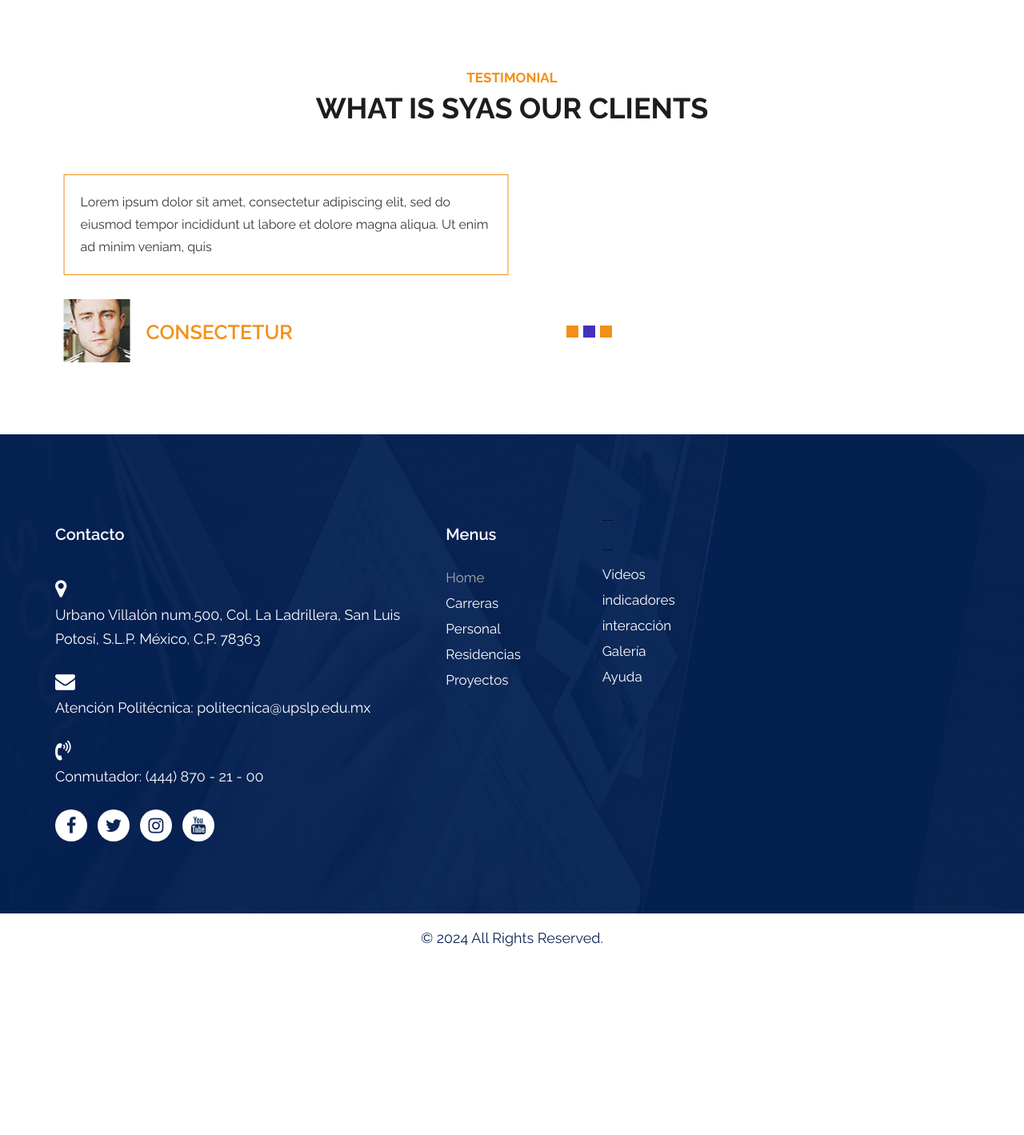
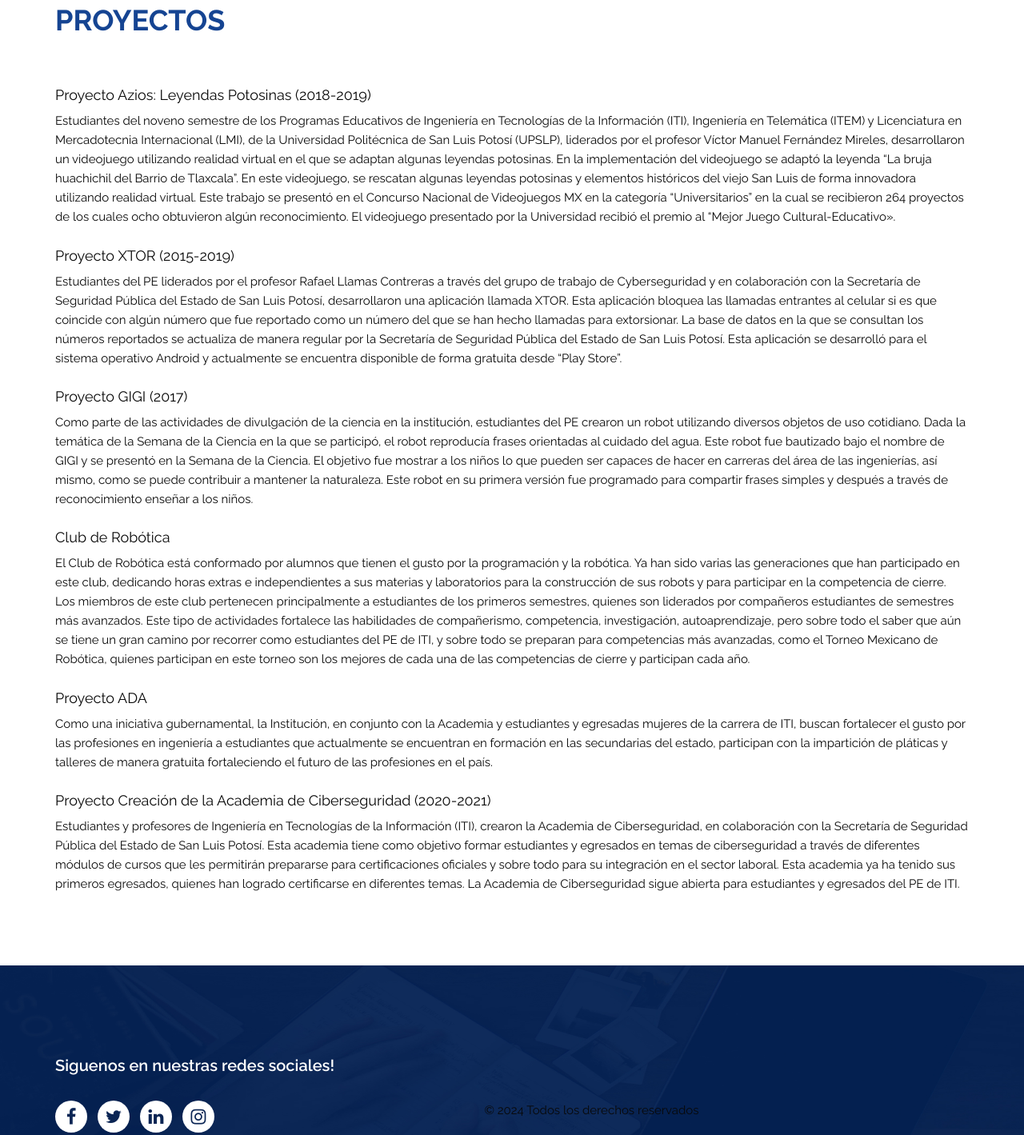
Before and after one commit to lufeisli/proyecAITI, a website: page proyectos.html in a window 1280 px wide. Shown: the part 400-1819 px from the top of the page at 80% size. Before the commit the page ends 1604 px from the top, so only its background shows below. Drawn offline with nearby package versions, Linux system fonts and the light colour scheme.

Commit message:
proyectos

```diff
--- a/proyectos.html
+++ b/proyectos.html
@@ -30,6 +30,7 @@
    <!--[if lt IE 9]>
       <script src="https://oss.maxcdn.com/html5shiv/3.7.3/html5shiv.min.js"></script>
       <script src="https://oss.maxcdn.com/respond/1.4.2/respond.min.js"></script><![endif]-->
+
 </head>
 <!-- body -->
 
@@ -45,7 +46,7 @@
       <div class="container">
          <div class="row">
             <div class="col-md-7 col-lg-7">
-               <div class="text-bg">
+               <div class="text-bg" >
                   <h1>PROYECTOS ATIT</h1>
                   <span>UPSLP</span>
                </div>
@@ -54,18 +55,20 @@
       </div>
    </section>
    <!-- end banner -->
+
+   <!-- header -->
    <header>
       <!-- header inner -->
       <div class="header_bo">
          <div class="row">
             <div class="col-md-9 col-sm-7">
-                        <nav class="navigation navbar navbar-expand-md navbar-dark ">
+               <nav class="navigation navbar navbar-expand-md navbar-dark">
                   <button class="navbar-toggler" type="button" data-toggle="collapse" data-target="#navbarsExample04" aria-controls="navbarsExample04" aria-expanded="false" aria-label="Toggle navigation">
                      <span class="navbar-toggler-icon"></span>
                   </button>
                   <div class="collapse navbar-collapse" id="navbarsExample04">
                      <ul class="navbar-nav mr-auto">
-                                 <li class="nav-item ">
+                        <li class="nav-item">
                            <a class="nav-link" href="index.html">Home</a>
                         </li>
                         <li class="nav-item">
@@ -84,7 +87,7 @@
                            <a class="nav-link" href="videos.html">Videos</a>
                         </li>
                         <li class="nav-item">
-                                    <a class="nav-link" href="indicadores.html">indicadores</a>
+                           <a class="nav-link" href="indicadores.html">Indicadores</a>
                         </li>
                         <li class="nav-item">
                            <a class="nav-link" href="Interaccion.html">Interacción</a>
@@ -101,133 +104,74 @@
             </div>
          </div>
       </div>
-         </div>
    </header>
    <!-- end header inner -->
    <!-- end header -->
-      <!-- testimonial -->
-      <div id="client"  class="testimonial">
+
+   <!-- Proyectos -->
+   <br>
+   <section class="proyectos_section">
       <div class="container">
          <div class="row">
             <div class="col-md-12">
                <div class="titlepage">
-                     <h2><strong class="yellow">testimonial</strong><br>What is Syas our clients</h2>
+                  <h2>Proyectos</h2>
+               </div>
+            </div>
+         </div>
+         <div class="row">
+            <div class="col-md-12">
+               <div class="proyecto_box">
+                  <h3>Proyecto Azios: Leyendas Potosinas (2018-2019)</h3>
+                  <p>Estudiantes del noveno semestre de los Programas Educativos de Ingeniería en Tecnologías de la Información (ITI), Ingeniería en Telemática (ITEM) y Licenciatura en Mercadotecnia Internacional (LMI), de la Universidad Politécnica de San Luis Potosí (UPSLP), liderados por el profesor Víctor Manuel Fernández Mireles, desarrollaron un videojuego utilizando realidad virtual en el que se adaptan algunas leyendas potosinas. En la implementación del videojuego se adaptó la leyenda “La bruja huachichil del Barrio de Tlaxcala”. En este videojuego, se rescatan algunas leyendas potosinas y elementos históricos del viejo San Luis de forma innovadora utilizando realidad virtual. Este trabajo se presentó en el Concurso Nacional de Videojuegos MX en la categoría “Universitarios” en la cual se recibieron 264 proyectos de los cuales ocho obtuvieron algún reconocimiento. El videojuego presentado por la Universidad recibió el premio al “Mejor Juego Cultural-Educativo». </p>
+               <br>
+               </div>
+               <div class="proyecto_box">
+                  <h3>Proyecto XTOR (2015-2019)</h3>
+                  <p>Estudiantes del PE liderados por el profesor Rafael Llamas Contreras a través del grupo de trabajo de Cyberseguridad y en colaboración con la Secretaría de Seguridad Pública del Estado de San Luis Potosí, desarrollaron una aplicación llamada XTOR. Esta aplicación bloquea las llamadas entrantes al celular si es que coincide con algún número que fue reportado como un número del que se han hecho llamadas para extorsionar. La base de datos en la que se consultan los números reportados se actualiza de manera regular por la Secretaría de Seguridad Pública del Estado de San Luis Potosí. Esta aplicación se desarrolló para el sistema operativo Android y actualmente se encuentra disponible de forma gratuita desde “Play Store”. </p>
+               <br>
+               </div>
+               <div class="proyecto_box">
+                  <h3>Proyecto GIGI (2017)</h3>
+                  <p>Como parte de las actividades de divulgación de la ciencia en la institución, estudiantes del PE crearon un robot utilizando diversos objetos de uso cotidiano. Dada la temática de la Semana de la Ciencia en la que se participó, el robot reproducía frases orientadas al cuidado del agua. Este robot fue bautizado bajo el nombre de GIGI y se presentó en la Semana de la Ciencia. El objetivo fue mostrar a los niños lo que pueden ser capaces de hacer en carreras del área de las ingenierías, así mismo, como se puede contribuir a mantener la naturaleza. Este robot en su primera versión fue programado para compartir frases simples y después a través de reconocimiento enseñar a los niños.</p>
+               <br>
+               </div>
+               <div class="proyecto_box">
+                  <h3>Club de Robótica</h3>
+                  <p>El Club de Robótica está conformado por alumnos que tienen el gusto por la programación y la robótica. Ya han sido varias las generaciones que han participado en este club, dedicando horas extras e independientes a sus materias y laboratorios para la construcción de sus robots y para participar en la competencia de cierre. Los miembros de este club pertenecen principalmente a estudiantes de los primeros semestres, quienes son liderados por compañeros estudiantes de semestres más avanzados. Este tipo de actividades fortalece las habilidades de compañerismo, competencia, investigación, autoaprendizaje, pero sobre todo el saber que aún se tiene un gran camino por recorrer como estudiantes del PE de ITI, y sobre todo se preparan para competencias más avanzadas, como el Torneo Mexicano de Robótica, quienes participan en este torneo son los mejores de cada una de las competencias de cierre y participan cada año.</p>
+               <br>
+               </div>
+               <div class="proyecto_box">
+                  <h3>Proyecto ADA</h3>
+                  <p>Como una iniciativa gubernamental, la Institución, en conjunto con la Academia y estudiantes y egresadas mujeres de la carrera de ITI, buscan fortalecer el gusto por las profesiones en ingeniería a estudiantes que actualmente se encuentran en formación en las secundarias del estado, participan con la impartición de pláticas y talleres de manera gratuita fortaleciendo el futuro de las profesiones en el país.</p>
+               <br>
+               </div>
+               <div class="proyecto_box">
+                  <h3>Proyecto Creación de la Academia de Ciberseguridad (2020-2021)</h3>
+                  <p>Estudiantes y profesores de Ingeniería en Tecnologías de la Información (ITI), crearon la Academia de Ciberseguridad, en colaboración con la Secretaría de Seguridad Pública del Estado de San Luis Potosí. Esta academia tiene como objetivo formar estudiantes y egresados en temas de ciberseguridad a través de diferentes módulos de cursos que les permitirán prepararse para certificaciones oficiales y sobre todo para su integración en el sector laboral. Esta academia ya ha tenido sus primeros egresados, quienes han logrado certificarse en diferentes temas. La Academia de Ciberseguridad sigue abierta para estudiantes y egresados del PE de ITI.</p>
                </div>
             </div>
          </div>
       </div>
-         <div id="testimo" class="carousel slide testimonial_Carousel " data-ride="carousel">
-            <ol class="carousel-indicators">
-               <li data-target="#testimo" data-slide-to="0" class="active"></li>
-               <li data-target="#testimo" data-slide-to="1"></li>
-               <li data-target="#testimo" data-slide-to="2"></li>
-            </ol>
-            <div class="carousel-inner">
-               <div class="carousel-item active">
-                  <div class="container">
-                     <div class="carousel-caption ">
-                        <div class="row">
-                           <div class="col-md-6 offset-md-3">
-                              <div class="test_box">
-                                 <p>Lorem ipsum dolor sit amet, consectetur adipiscing elit, sed do eiusmod tempor incididunt ut labore et dolore magna aliqua. Ut enim ad minim veniam, quis </p>
-                                 <i><img src="images/cos.jpg" alt="#"/></i>         <span>Consectetur</span>
-                              </div>
-                           </div>
-                        </div>
-                     </div>
-                  </div>
-               </div>
-               <div class="carousel-item">
-                  <div class="container">
-                     <div class="carousel-caption">
-                        <div class="row">
-                           <div class="col-md-6 offset-md-3">
-                              <div class="test_box">
-                                 <p>Lorem ipsum dolor sit amet, consectetur adipiscing elit, sed do eiusmod tempor incididunt ut labore et dolore magna aliqua. Ut enim ad minim veniam, quis </p>
-                                 <i><img src="images/cos.jpg" alt="#"/></i>         <span>Consectetur</span>
-                              </div>
-                           </div>
-                        </div>
-                     </div>
-                  </div>
-               </div>
-               <div class="carousel-item">
-                  <div class="container">
-                     <div class="carousel-caption">
-                        <div class="row">
-                           <div class="col-md-6 offset-md-3">
-                              <div class="test_box">
-                                 <p>Lorem ipsum dolor sit amet, consectetur adipiscing elit, sed do eiusmod tempor incididunt ut labore et dolore magna aliqua. Ut enim ad minim veniam, quis </p>
-                                 <i><img src="images/cos.jpg" alt="#"/></i>         <span>Consectetur</span>
-                              </div>
-                           </div>
-                        </div>
-                     </div>
-                  </div>
-               </div>
-            </div>
-            <a class="carousel-control-prev" href="#testimo" role="button" data-slide="prev">
-            <i class="fa fa-chevron-left" aria-hidden="true"></i>
-            </a>
-            <a class="carousel-control-next" href="#testimo" role="button" data-slide="next">
-            <i class="fa fa-chevron-right" aria-hidden="true"></i>
-            </a>
-         </div>
-      </div>
-      <!-- end testimonial -->
+   </section>
+   <!-- end Proyectos -->
 
    <!--  footer -->
    <footer>
       <div class="footer">
          <div class="container">
             <div class="row">
-            <div class="col-lg-5 col-md-6 col-sm-6">
-               <h3>Contacto</h3>
-               <ul class="location_icon">
-                  <li><a href="#"><i class="fa fa-map-marker" aria-hidden="true"></i></a> Urbano Villalón num.500, Col. La Ladrillera, San Luis Potosí, S.L.P. México, C.P. 78363
-                  </li>
-                  <li><a href="#"><i class="fa fa-envelope" aria-hidden="true"></i></a>Atención Politécnica: politecnica@upslp.edu.mx</li>
-                  <li><a href="#"><i class="fa fa-volume-control-phone" aria-hidden="true"></i></a>Conmutador: (444) 870 - 21 - 00</li>
-               </ul>
+               <div class="col-md-12">
+                  <div class="cont">
+                     <h3>Siguenos en nuestras redes sociales!</h3>
                      <ul class="social_icon">
-                  <li> <a href="https://www.facebook.com/upslp"><i class="fa fa-facebook-f"></i></a></li>
-                  <li> <a href="https://x.com/i/flow/login?redirect_after_login=%2FUPSLP_MX"><i class="fa fa-twitter"></i></a></li>
-                  <li> <a href="https://www.instagram.com/upslp_oficial/?hl=es-la"><i class="fa fa-instagram"></i></a></li>
-                  <li> <a href="https://www.youtube.com/c/UPSLPoficial2001"><i class="fa fa-youtube"></i></a></li>
+                        <li><a href="https://www.facebook.com/upslp"><i class="fa fa-facebook" aria-hidden="true"></i></a></li>
+                        <li><a href="https://twitter.com/upslp"><i class="fa fa-twitter" aria-hidden="true"></i></a></li>
+                        <li><a href="https://www.linkedin.com/school/upslp"><i class="fa fa-linkedin" aria-hidden="true"></i></a></li>
+                        <li><a href="https://www.instagram.com/upslp"><i class="fa fa-instagram" aria-hidden="true"></i></a></li>
                      </ul>
                   </div>
-            <div class="col-lg-2 col-md-6 col-sm-6">
-               <h3>Menus</h3>
-               <ul class="link_icon">
-                  <li class="active"> <a href="index.html"> Home</a></li>
-                  <li>
-                     <a href="carreras.html">
-                        </i>Carreras
-                  </li>
-                  <li> <a href="personal.html"> </i>Personal</a></li>
-                  <li> <a href="residencias.html"></i>Residencias</a></li>
-                  <li> <a href="proyectos.html"></i>Proyectos</a></li>
-               </ul>
-            </div>
-            <div class="col-lg-2 col-md-6 col-sm-6">
-               <ul class="link_icon">
-                  <li> <a></i> </a>__</li>
-                  <li> <a></i> </a>__ </li>
-                  <li> <a href="videos.html"></i>Videos</a></li>
-                  <li> <a href="indicadores.html"></i>indicadores</a></li>
-                  <li> <a href="Interaccion.html"></i>interacción</a></li>
-                  <li> <a href="geleria.html"></i>Galería</a></li>
-                  <li> <a href="ayuda.html"></i>Ayuda</a></li>
-               </ul>
-            </div>
-         </div>
-      </div>
-      <div class="copyright">
-         <div class="container">
-            <div class="row">
-               <div class="col-md-12">
-                  <p>© 2024 All Rights Reserved.</p>
-               </div>
+                  <p>© 2024 Todos los derechos reservados</p>
                </div>
             </div>
          </div>
@@ -239,9 +183,13 @@
    <script src="js/popper.min.js"></script>
    <script src="js/bootstrap.bundle.min.js"></script>
    <script src="js/jquery-3.0.0.min.js"></script>
-      <script src="js/owl.carousel.min.js"></script>
+   <script src="js/plugin.js"></script>
    <!-- sidebar -->
    <script src="js/jquery.mCustomScrollbar.concat.min.js"></script>
    <script src="js/custom.js"></script>
+   <script src="js/owl.carousel.js"></script>
+   <script src="https://cdnjs.cloudflare.com/ajax/libs/fancybox/2.1.5/jquery.fancybox.min.js"></script>
+   <script src="https://cdn.jsdelivr.net/npm/@popperjs/core@2.9.2/dist/umd/popper.min.js"></script>
 </body>
+
 </html>
```
Also changed, not shown: Interaccion.html (+3 -0 lines). Lines whose indentation alone changed are shown as unchanged.
